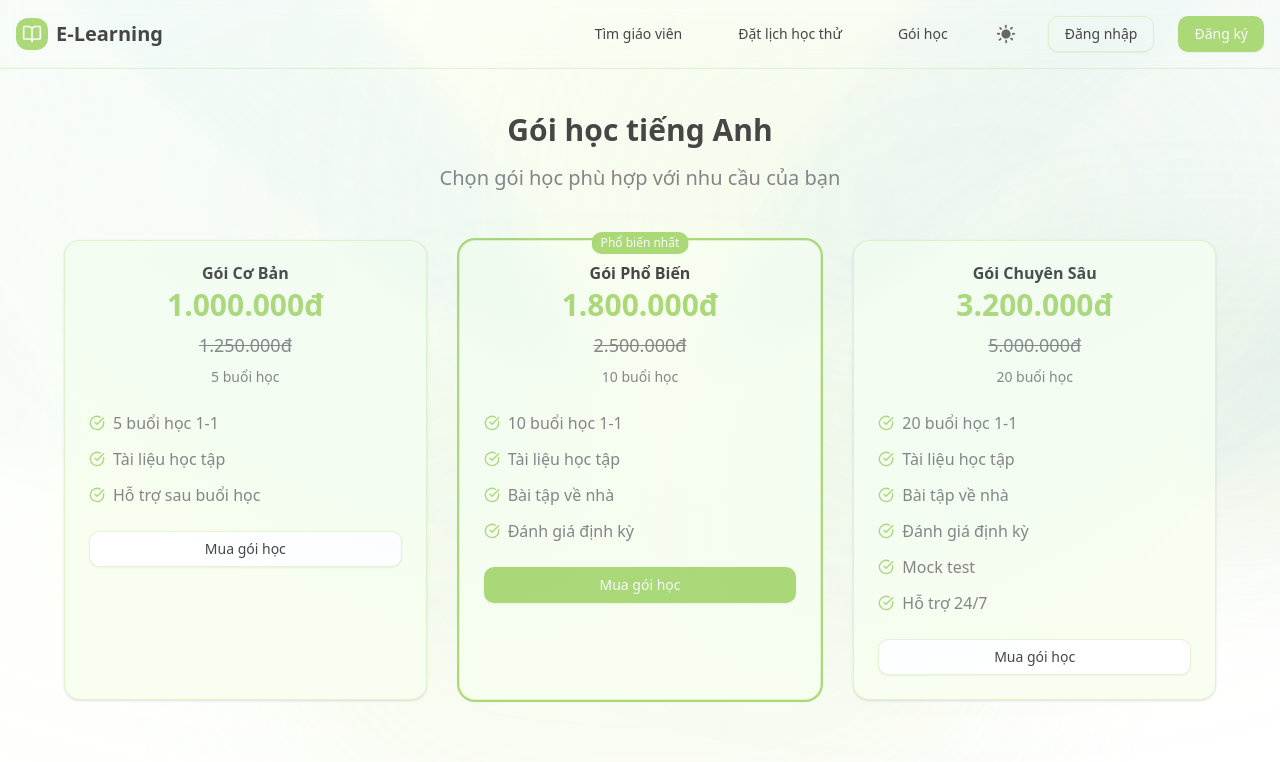
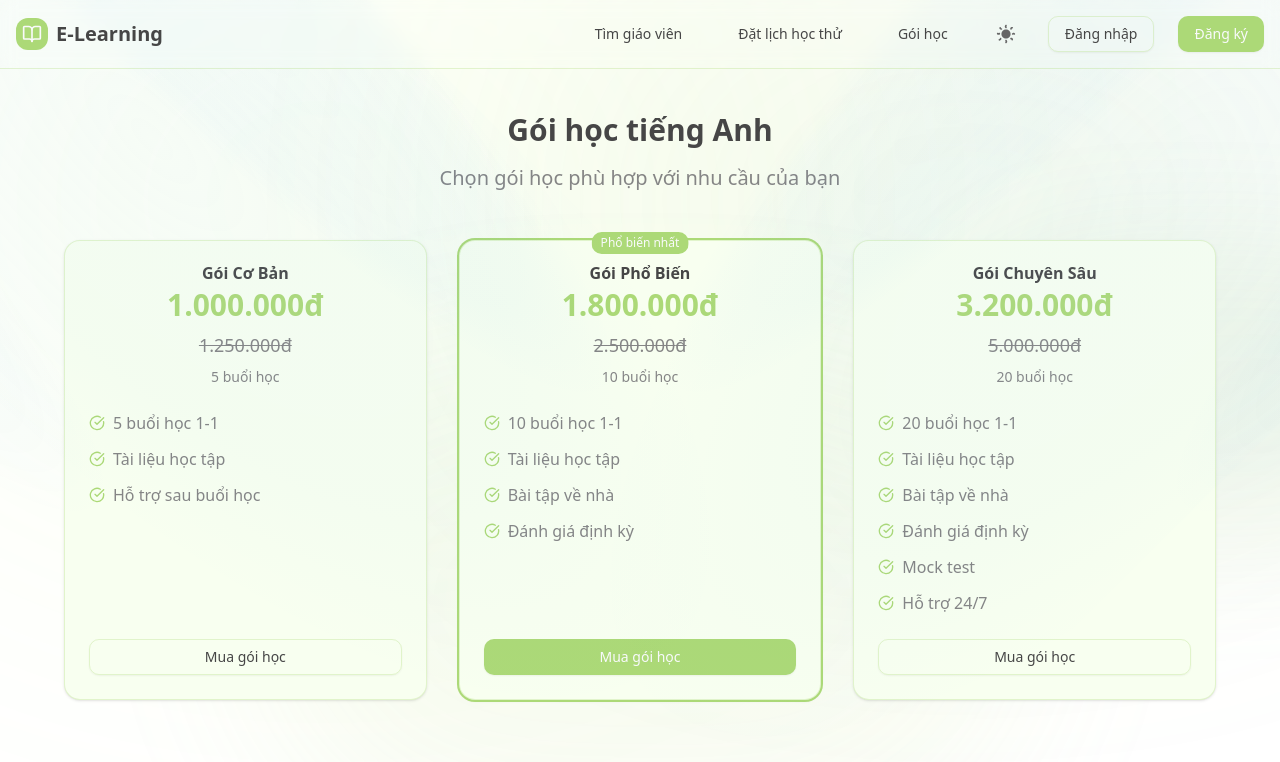
Before and after one commit to NV-Phong/E-Learning, a Next.js app: page /course in a window 1280 px wide. Shown: the top 762 px of the page. Built offline with nearby package versions, Linux system fonts and the light colour scheme; a web font is replaced by a local one.

Commit message:
FIX - course page button

```diff
--- a/app/course/page.tsx
+++ b/app/course/page.tsx
@@ -24,7 +24,7 @@ export default function PackagesPage() {
                {learningPackages.map((pkg) => (
                   <Card
                      key={pkg.id}
-                     className={`bg-card border-border relative ${
+                     className={`bg-card border-border relative flex flex-col h-full ${
                         pkg.popular ? "ring-2 ring-primary" : ""
                      }`}
                   >
@@ -55,9 +55,10 @@ export default function PackagesPage() {
                         </div>
                      </CardHeader>
 
-                     <CardContent>
-                        <ul className="space-y-3 mb-6">
-                           {pkg.features.map((feature: string, index: number) => (
+                     <CardContent className="flex-1 flex flex-col">
+                        <ul className="space-y-3 flex-1">
+                           {pkg.features.map(
+                              (feature: string, index: number) => (
                                  <li
                                     key={index}
                                     className="flex items-center space-x-2"
@@ -67,14 +68,15 @@ export default function PackagesPage() {
                                        {feature}
                                     </span>
                                  </li>
-                           ))}
+                              )
+                           )}
                         </ul>
 
                         <Button
-                           className={`w-full ${
+                           className={`w-full mt-6 ${
                               pkg.popular
                                  ? "bg-primary text-primary-foreground hover:bg-primary/90"
-                                 : "bg-background border border-border text-foreground hover:bg-accent"
+                                 : "bg-transparent text-foreground hover:bg-accent"
                            }`}
                            variant={pkg.popular ? "default" : "outline"}
                            asChild
```
Lines whose indentation alone changed are shown as unchanged.
